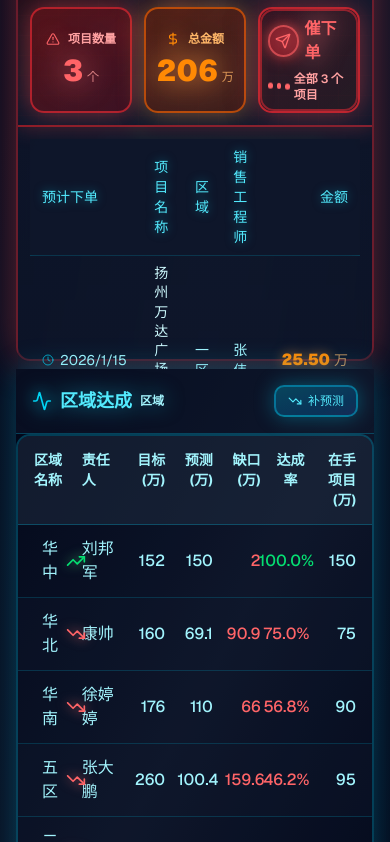
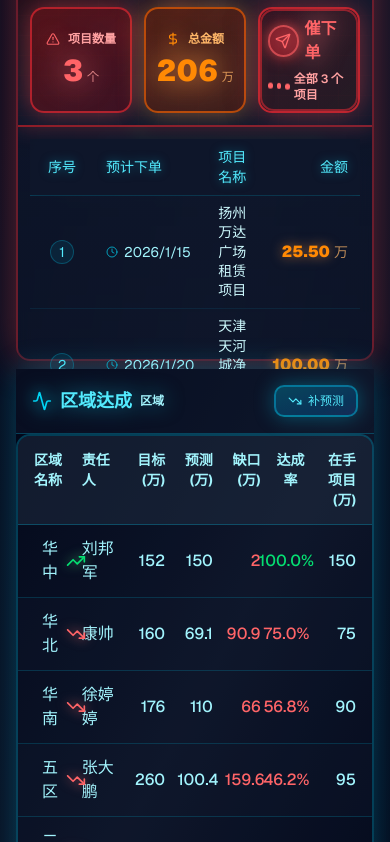
Before and after one commit to navylee1990/coze_jsc, a Next.js app: page /gm in a window 390 px wide. Shown: the part 800-1642 px from the top of the page. Built offline with nearby package versions, Linux system fonts and the light colour scheme.

Commit message:
Restored to 'bccc20e7bcec046a983f6267f04130234b96bc92'
Coze-Restored-To: 'bccc20e7bcec046a983f6267f04130234b96bc92'
Coze-Commit-Type: restore

```diff
--- a/src/components/RiskIdentificationPanel.tsx
+++ b/src/components/RiskIdentificationPanel.tsx
@@ -207,6 +207,17 @@ const getSeverityStyles = (severity: 'high' | 'medium' | 'low') => {
     case 'medium':
       return 'bg-yellow-500/30 text-yellow-300 border-yellow-500/50';
     case 'low':
+      return 'bg-green-500/30 text-green-300 border-green-500/50';
+  }
+};
+
+const getStatusStyles = (status: 'normal' | 'highRisk' | 'critical') => {
+  switch (status) {
+    case 'critical':
+      return 'bg-red-500/30 text-red-300 border-red-500/50 shadow-[0_0_8px_rgba(239,68,68,0.5)]';
+    case 'highRisk':
+      return 'bg-orange-500/30 text-orange-300 border-orange-500/50';
+    case 'normal':
       return 'bg-green-500/30 text-green-300 border-green-500/50';
   }
 };
@@ -842,10 +853,11 @@ export default function RiskIdentificationPanel({
                   <table className="w-full">
                     <thead className="sticky top-0 bg-slate-900/95 backdrop-blur-sm z-10">
                       <tr className={cn('text-sm border-b border-cyan-500/30', DASHBOARD_STYLES.cardBorder)}>
+                        <th className={cn('text-center py-2 px-3 font-medium w-16 text-cyan-300 drop-shadow-[0_0_5px_rgba(6,182,212,0.5)]')}>序号</th>
                         <th className={cn('text-left py-2 px-3 font-medium text-cyan-300 drop-shadow-[0_0_5px_rgba(6,182,212,0.5)]')}>预计下单</th>
                         <th className={cn('text-left py-2 px-3 font-medium text-cyan-300 drop-shadow-[0_0_5px_rgba(6,182,212,0.5)]')}>项目名称</th>
-                        <th className={cn('text-left py-2 px-3 font-medium text-cyan-300 drop-shadow-[0_0_5px_rgba(6,182,212,0.5)]')}>区域</th>
-                        <th className={cn('text-left py-2 px-3 font-medium text-cyan-300 drop-shadow-[0_0_5px_rgba(6,182,212,0.5)]')}>销售工程师</th>
+                        <th className={cn('text-left py-2 px-3 font-medium hidden lg:table-cell text-cyan-300 drop-shadow-[0_0_5px_rgba(6,182,212,0.5)]')}>大区</th>
+                        <th className={cn('text-left py-2 px-3 font-medium hidden md:table-cell text-cyan-300 drop-shadow-[0_0_5px_rgba(6,182,212,0.5)]')}>销售</th>
                         <th className={cn('text-right py-2 px-3 font-medium text-cyan-300 drop-shadow-[0_0_5px_rgba(6,182,212,0.5)]')}>金额</th>
                       </tr>
                     </thead>
@@ -858,6 +870,13 @@ export default function RiskIdentificationPanel({
                             index === getPaginatedUnorderedProjects().length - 1 && 'border-b-0'
                           )}
                         >
+                          {/* 序号 */}
+                          <td className={cn('text-center py-2 px-3 text-sm text-cyan-300 align-middle')}>
+                            <div className="inline-flex items-center justify-center w-6 h-6 rounded-full bg-cyan-500/10 border border-cyan-500/30">
+                              {(currentPage - 1) * 5 + index + 1}
+                            </div>
+                          </td>
+
                           {/* 预计下单时间 */}
                           <td className={cn('py-2 px-3 text-sm whitespace-nowrap text-cyan-200 align-middle')}>
                             <div className="flex items-center gap-1.5">
@@ -871,13 +890,13 @@ export default function RiskIdentificationPanel({
                             <div className="font-medium leading-snug text-cyan-100">{item.name}</div>
                           </td>
 
-                          {/* 区域 */}
-                          <td className={cn('py-2 px-3 text-sm text-cyan-200 align-middle')}>
+                          {/* 大区 */}
+                          <td className={cn('hidden lg:table-cell py-2 px-3 text-sm text-cyan-200 align-middle')}>
                             {item.region || '-'}
                           </td>
 
                           {/* 销售工程师 */}
-                          <td className={cn('py-2 px-3 text-sm text-cyan-200 align-middle')}>
+                          <td className={cn('hidden md:table-cell py-2 px-3 text-sm text-cyan-200 align-middle')}>
                             {item.salesEngineer || '-'}
                           </td>
 
@@ -1012,7 +1031,7 @@ export default function RiskIdentificationPanel({
                     </div>
                   </div>
                 </div>
-            </div>
+              </div>
             </div>
 
             {/* 表格区域 */}
@@ -1026,6 +1045,7 @@ export default function RiskIdentificationPanel({
                         <th className={cn('text-left py-2 px-3 font-medium text-cyan-300 drop-shadow-[0_0_5px_rgba(6,182,212,0.5)]')}>占比</th>
                         <th className={cn('text-left py-2 px-3 font-medium text-cyan-300 drop-shadow-[0_0_5px_rgba(6,182,212,0.5)]')}>区域</th>
                         <th className={cn('text-left py-2 px-3 font-medium text-cyan-300 drop-shadow-[0_0_5px_rgba(6,182,212,0.5)]')}>负责人</th>
+                        <th className={cn('text-center py-2 px-3 font-medium text-cyan-300 drop-shadow-[0_0_5px_rgba(6,182,212,0.5)]')}>状态</th>
                       </tr>
                     </thead>
                     <tbody>
@@ -1054,6 +1074,11 @@ export default function RiskIdentificationPanel({
                           </td>
                           <td className={cn('py-2 px-3 text-sm text-cyan-200 align-middle')}>{item.region}</td>
                           <td className={cn('py-2 px-3 text-sm text-cyan-200 align-middle')}>{item.owner}</td>
+                          <td className={cn('py-2 px-3 text-center text-sm', DASHBOARD_STYLES.textSecondary, 'align-middle')}>
+                            <span className={cn('px-2 py-1 rounded text-xs font-medium', getStatusStyles(item.status))}>
+                              {item.status === 'critical' ? '紧急' : item.status === 'highRisk' ? '高风险' : '正常'}
+                            </span>
+                          </td>
                         </tr>
                       ))}
                     </tbody>
```
